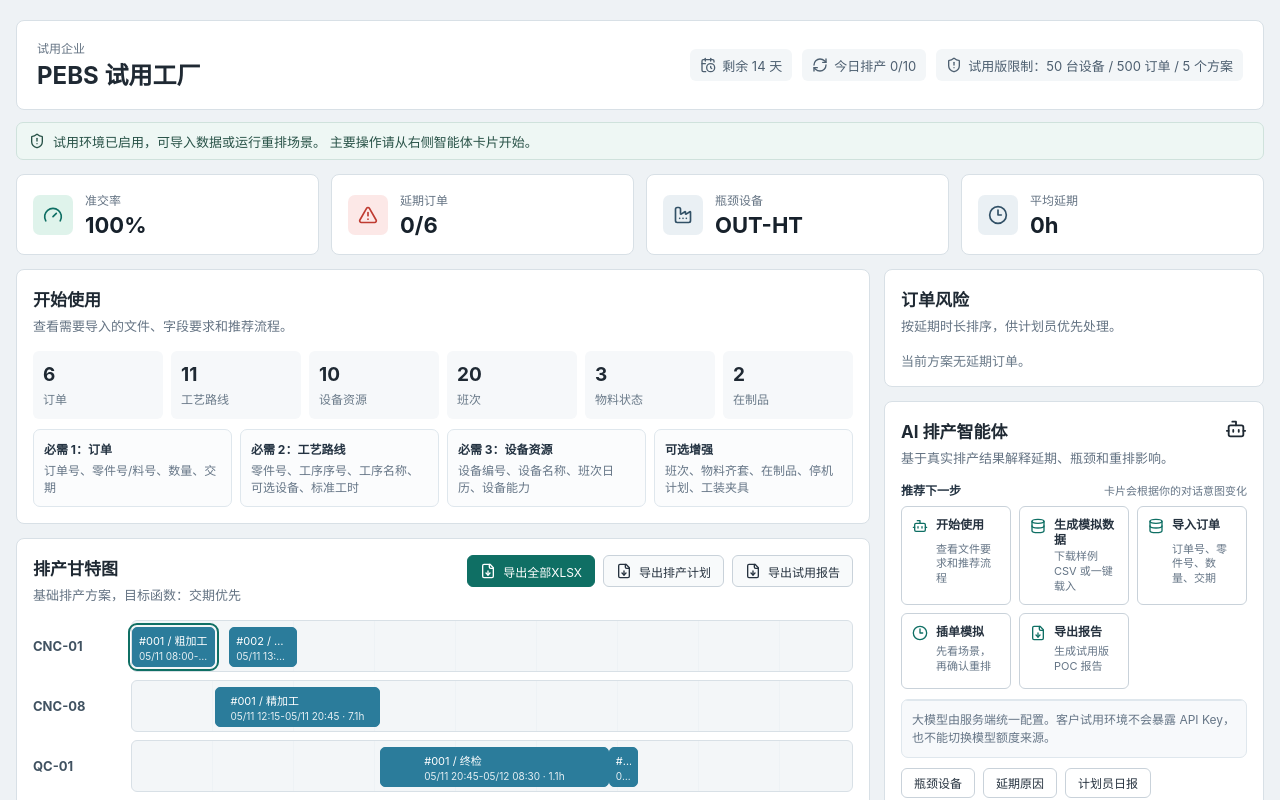
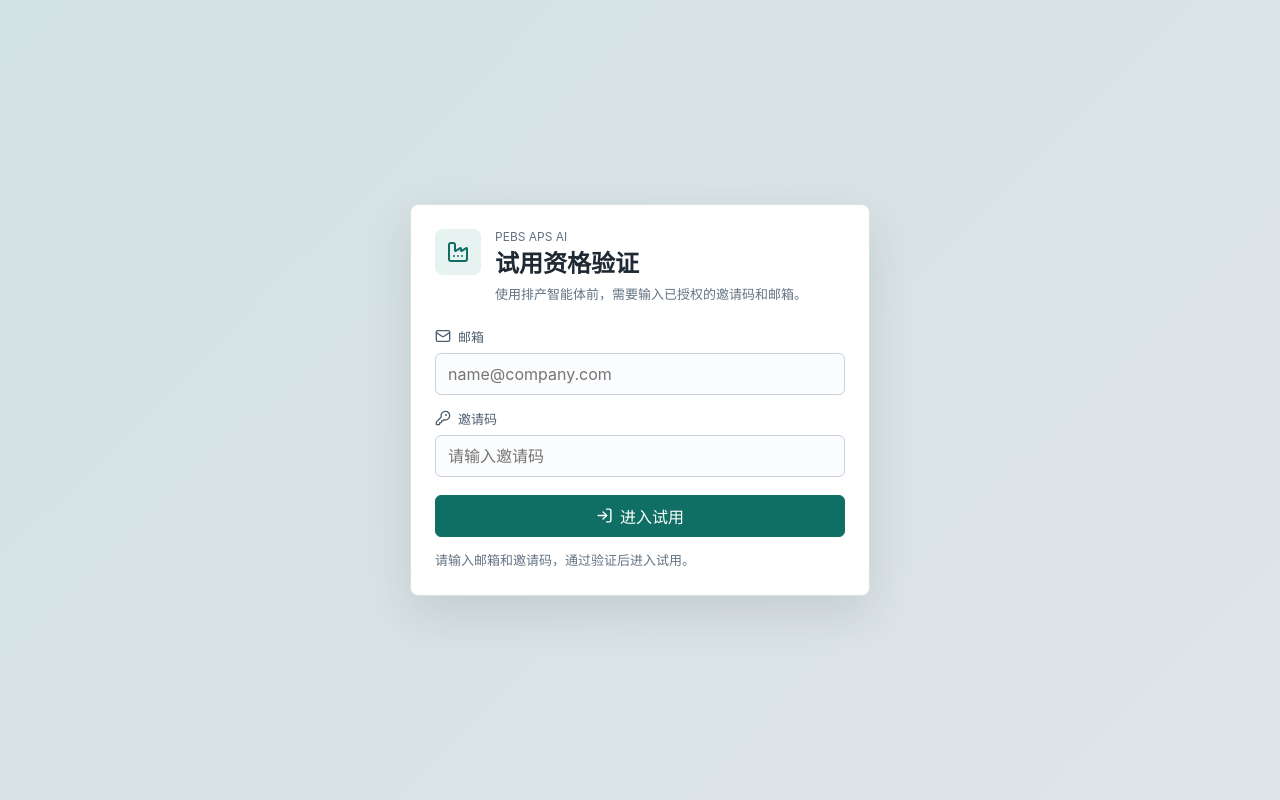
Before and after one commit to cms7058/PEBS_APS_AI, a React (Vite) app in the folder app/: page / in a window 1280 px wide. Shown: the top 800 px of the page. Built offline with nearby package versions, Linux system fonts and the light colour scheme.

Commit message:
Add invite verification gate

```diff
--- a/app/src/main.tsx
+++ b/app/src/main.tsx
@@ -11,6 +11,9 @@ import {
   Factory,
   FileDown,
   Gauge,
+  KeyRound,
+  LogIn,
+  Mail,
   Play,
   RefreshCw,
   ShieldAlert,
@@ -45,6 +48,9 @@ const daysLeft = () => {
   return Math.max(0, Math.ceil((end.getTime() - now.getTime()) / 86_400_000));
 };
 
+const inviteVerifyUrl = 'https://fc-mp-ad17509f-ebae-4693-974b-769771dd93c5.next.bspapp.com/pebs-copilot-api';
+const authRedirectUrl = 'https://lingcan.pebs.online/copilot/index';
+const authStorageKey = 'pebs-aps-ai-trial-auth';
 const minutesToHours = (minutes: number) => `${(minutes / 60).toFixed(1)}h`;
 const trialStorageVersion = '2026-05-07-reset-runs-v1';
 const enableTrialReset = import.meta.env.VITE_ENABLE_TRIAL_RESET === 'true';
@@ -230,6 +236,11 @@ type ModelConfig = {
   baseUrl: string;
   apiKey: string;
 };
+type TrialAuth = {
+  email: string;
+  inviteCode: string;
+  verifiedAt: string;
+};
 
 const workspaceCopy: Record<WorkspaceMode, { title: string; desc: string }> = {
   guide: { title: '开始使用', desc: '查看需要导入的文件、字段要求和推荐流程。' },
@@ -584,6 +595,153 @@ const askDeepSeek = async (question: string, plan: SchedulePlan, config?: ModelC
   const data = await response.json();
   return data.content as string;
 };
+
+const isValidEmail = (email: string) => /^[^\s@]+@[^\s@]+\.[^\s@]+$/.test(email);
+
+const loadTrialAuth = (): TrialAuth | null => {
+  try {
+    const stored = localStorage.getItem(authStorageKey);
+    if (!stored) return null;
+    const parsed = JSON.parse(stored) as TrialAuth;
+    return parsed.email && parsed.inviteCode ? parsed : null;
+  } catch {
+    localStorage.removeItem(authStorageKey);
+    return null;
+  }
+};
+
+const isVerificationPassed = (payload: unknown) => {
+  if (payload === true) return true;
+  if (!payload || typeof payload !== 'object') return false;
+  const data = payload as Record<string, unknown>;
+  const nested = typeof data.data === 'object' && data.data ? (data.data as Record<string, unknown>) : {};
+  return (
+    data.ok === true ||
+    data.success === true ||
+    data.valid === true ||
+    data.authorized === true ||
+    data.code === 0 ||
+    data.code === '0' ||
+    nested.ok === true ||
+    nested.success === true ||
+    nested.valid === true ||
+    nested.authorized === true
+  );
+};
+
+const verifyInvite = async (email: string, inviteCode: string) => {
+  const response = await fetch(inviteVerifyUrl, {
+    method: 'POST',
+    headers: { 'Content-Type': 'application/json' },
+    body: JSON.stringify({
+      email,
+      inviteCode,
+      code: inviteCode,
+    }),
+  });
+  const text = await response.text();
+  const payload = text ? JSON.parse(text) : {};
+  if (!response.ok || !isVerificationPassed(payload)) {
+    throw new Error(typeof payload?.message === 'string' ? payload.message : '邀请码或邮箱未通过验证');
+  }
+};
+
+function AuthGate({ onVerified }: { onVerified: (auth: TrialAuth) => void }) {
+  const [email, setEmail] = useState('');
+  const [inviteCode, setInviteCode] = useState('');
+  const [status, setStatus] = useState('请输入邮箱和邀请码，通过验证后进入试用。');
+  const [isChecking, setIsChecking] = useState(false);
+
+  const submit = async (event: React.FormEvent) => {
+    event.preventDefault();
+    const normalizedEmail = email.trim().toLowerCase();
+    const normalizedInviteCode = inviteCode.trim();
+    if (!isValidEmail(normalizedEmail)) {
+      setStatus('请先输入有效邮箱。');
+      return;
+    }
+    if (!normalizedInviteCode) {
+      setStatus('请输入邀请码。');
+      return;
+    }
+    setIsChecking(true);
+    setStatus('正在校验试用资格...');
+    try {
+      await verifyInvite(normalizedEmail, normalizedInviteCode);
+      const auth = {
+        email: normalizedEmail,
+        inviteCode: normalizedInviteCode,
+        verifiedAt: new Date().toISOString(),
+      };
+      localStorage.setItem(authStorageKey, JSON.stringify(auth));
+      onVerified(auth);
+    } catch (error) {
+      setStatus(error instanceof Error ? error.message : '验证失败，即将跳转。');
+      window.location.assign(authRedirectUrl);
+    } finally {
+      setIsChecking(false);
+    }
+  };
+
+  return (
+    <main className="auth-shell">
+      <section className="auth-panel">
+        <div className="auth-brand">
+          <div className="auth-mark"><Factory size={24} /></div>
+          <div>
+            <div className="eyebrow">PEBS APS AI</div>
+            <h1>试用资格验证</h1>
+            <p>使用排产智能体前，需要输入已授权的邀请码和邮箱。</p>
+          </div>
+        </div>
+        <form className="auth-form" onSubmit={submit}>
+          <label>
+            <span><Mail size={16} />邮箱</span>
+            <input
+              type="email"
+              value={email}
+              autoComplete="email"
+              placeholder="name@company.com"
+              onChange={(event) => setEmail(event.target.value)}
+              disabled={isChecking}
+            />
+          </label>
+          <label>
+            <span><KeyRound size={16} />邀请码</span>
+            <input
+              value={inviteCode}
+              autoComplete="one-time-code"
+              placeholder="请输入邀请码"
+              onChange={(event) => setInviteCode(event.target.value)}
+              disabled={isChecking}
+            />
+          </label>
+          <button className="primary auth-submit" disabled={isChecking}>
+            <LogIn size={17} />{isChecking ? '验证中...' : '进入试用'}
+          </button>
+          <p className="auth-status">{status}</p>
+        </form>
+      </section>
+    </main>
+  );
+}
+
+function AuthLoading() {
+  return (
+    <main className="auth-shell">
+      <section className="auth-panel">
+        <div className="auth-brand">
+          <div className="auth-mark"><Factory size={24} /></div>
+          <div>
+            <div className="eyebrow">PEBS APS AI</div>
+            <h1>正在验证试用资格</h1>
+            <p>系统正在通过云函数确认邀请码和邮箱。</p>
+          </div>
+        </div>
+      </section>
+    </main>
+  );
+}
 
 function DataPanel({
   orders,
@@ -1549,4 +1707,28 @@ function App() {
   );
 }
 
-createRoot(document.getElementById('root')!).render(<App />);
+function Root() {
+  const [trialAuth, setTrialAuth] = useState<TrialAuth | null>(null);
+  const [isCheckingStoredAuth, setIsCheckingStoredAuth] = useState(true);
+
+  useEffect(() => {
+    const storedAuth = loadTrialAuth();
+    if (!storedAuth) {
+      setIsCheckingStoredAuth(false);
+      return;
+    }
+    verifyInvite(storedAuth.email, storedAuth.inviteCode)
+      .then(() => setTrialAuth(storedAuth))
+      .catch(() => {
+        localStorage.removeItem(authStorageKey);
+        window.location.assign(authRedirectUrl);
+      })
+      .finally(() => setIsCheckingStoredAuth(false));
+  }, []);
+
+  if (isCheckingStoredAuth) return <AuthLoading />;
+  if (!trialAuth) return <AuthGate onVerified={setTrialAuth} />;
+  return <App />;
+}
+
+createRoot(document.getElementById('root')!).render(<Root />);
--- a/app/src/styles.css
+++ b/app/src/styles.css
@@ -62,6 +62,86 @@ textarea:disabled {
   width: min(1440px, calc(100vw - 32px));
   margin: 0 auto;
   padding: 20px 0 32px;
+}
+
+.auth-shell {
+  min-height: 100vh;
+  display: grid;
+  place-items: center;
+  padding: 24px;
+  background:
+    linear-gradient(135deg, rgba(15, 111, 100, 0.12), rgba(43, 68, 91, 0.08)),
+    #eef2f5;
+}
+
+.auth-panel {
+  width: min(460px, 100%);
+  border: 1px solid #d8e0e6;
+  border-radius: 8px;
+  background: #fff;
+  padding: 24px;
+  box-shadow: 0 18px 48px rgba(31, 41, 51, 0.12);
+}
+
+.auth-brand {
+  display: flex;
+  gap: 14px;
+  align-items: flex-start;
+}
+
+.auth-mark {
+  width: 46px;
+  height: 46px;
+  border-radius: 8px;
+  display: grid;
+  place-items: center;
+  background: #e7f3f0;
+  color: #0f6f64;
+  flex: 0 0 auto;
+}
+
+.auth-form {
+  margin-top: 22px;
+  display: grid;
+  gap: 14px;
+}
+
+.auth-form label {
+  display: grid;
+  gap: 7px;
+}
+
+.auth-form label span {
+  display: inline-flex;
+  align-items: center;
+  gap: 7px;
+  color: #4d5f70;
+  font-size: 13px;
+}
+
+.auth-form input {
+  width: 100%;
+  min-height: 42px;
+  border: 1px solid #c9d2da;
+  border-radius: 6px;
+  padding: 0 12px;
+  background: #fbfcfd;
+  color: #1f2933;
+}
+
+.auth-form input:focus {
+  outline: 2px solid rgba(15, 111, 100, 0.18);
+  border-color: #0f6f64;
+}
+
+.auth-submit {
+  min-height: 42px;
+  margin-top: 4px;
+}
+
+.auth-status {
+  min-height: 20px;
+  margin: 0;
 }
 
 .trial-bar {
```
